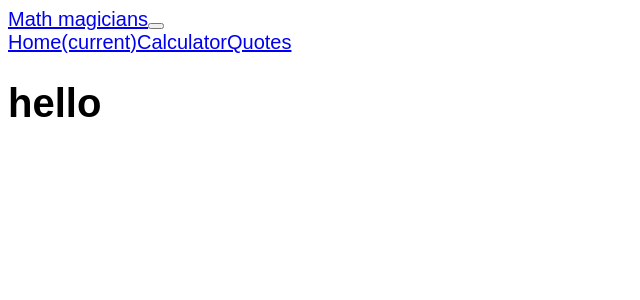
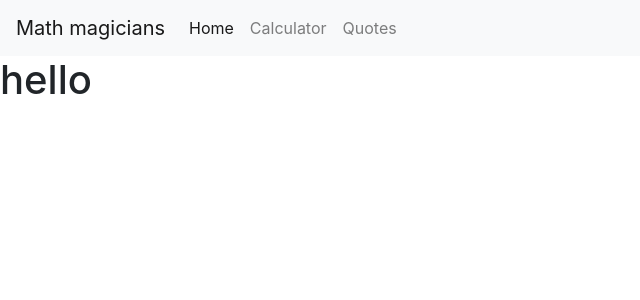
Before and after one commit to andersonlebon/math-magicians, a React (Create React App) app: page / in a window 1280 px wide. Shown: the top 300 px of the page, without its empty margins (0-640 px from the left). Built offline with nearby package versions, Linux system fonts and the light colour scheme.

Commit message:
Render the calculator component

```diff
--- a/package.json
+++ b/package.json
@@ -7,6 +7,7 @@
     "@testing-library/react": "^11.2.7",
     "@testing-library/user-event": "^12.8.3",
     "big.js": "^5.2.2",
+    "bootstrap": "4.6",
     "react": "^17.0.2",
     "react-dom": "^17.0.2",
     "react-icons": "^4.2.0",
--- a/src/App.js
+++ b/src/App.js
@@ -18,9 +18,9 @@ class App extends Component {
       <>
         <Route path="/" component={Navbar} />
         <Switch>
-          <Route path="/" component={Home} />
-          <Route path="/calculater" component={Calculator} />
-          <Route path="/quote" component={Quote} />
+          <Route path="/" exact component={Home} />
+          <Route path="/calculator" component={Calculator} />
+          <Route path="/quotes" component={Quote} />
         </Switch>
       </>
     );
--- a/src/index.js
+++ b/src/index.js
@@ -3,6 +3,8 @@ import ReactDOM from 'react-dom';
 import { BrowserRouter } from 'react-router-dom';
 import App from './App';
 import reportWebVitals from './reportWebVitals';
+import 'bootstrap/dist/css/bootstrap.min.css';
+import 'bootstrap/dist/js/bootstrap';
 
 ReactDOM.render(
   <React.StrictMode>
```
Also changed, not shown: 1 other file (tests, documents, lock files or other folders).
